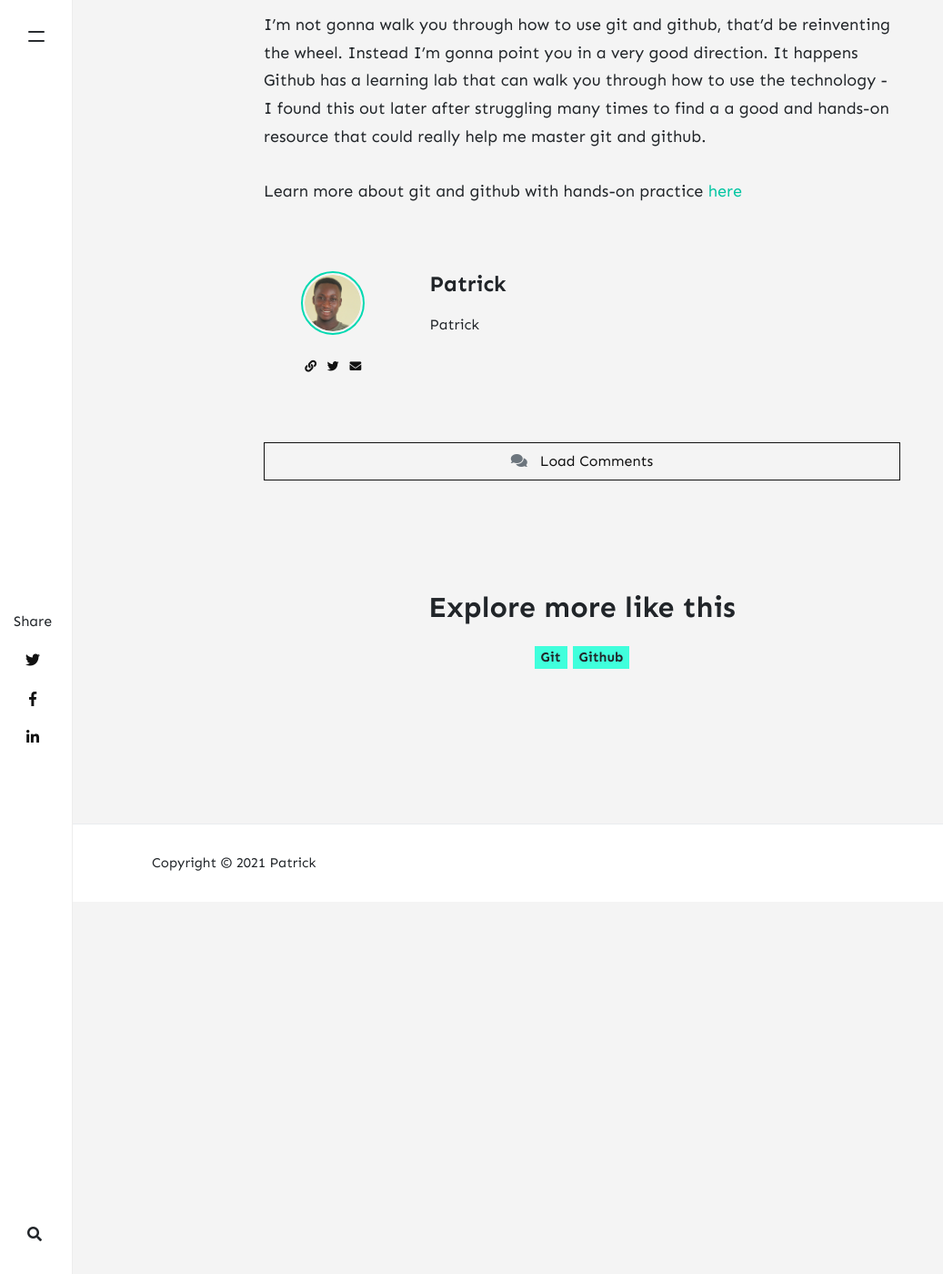
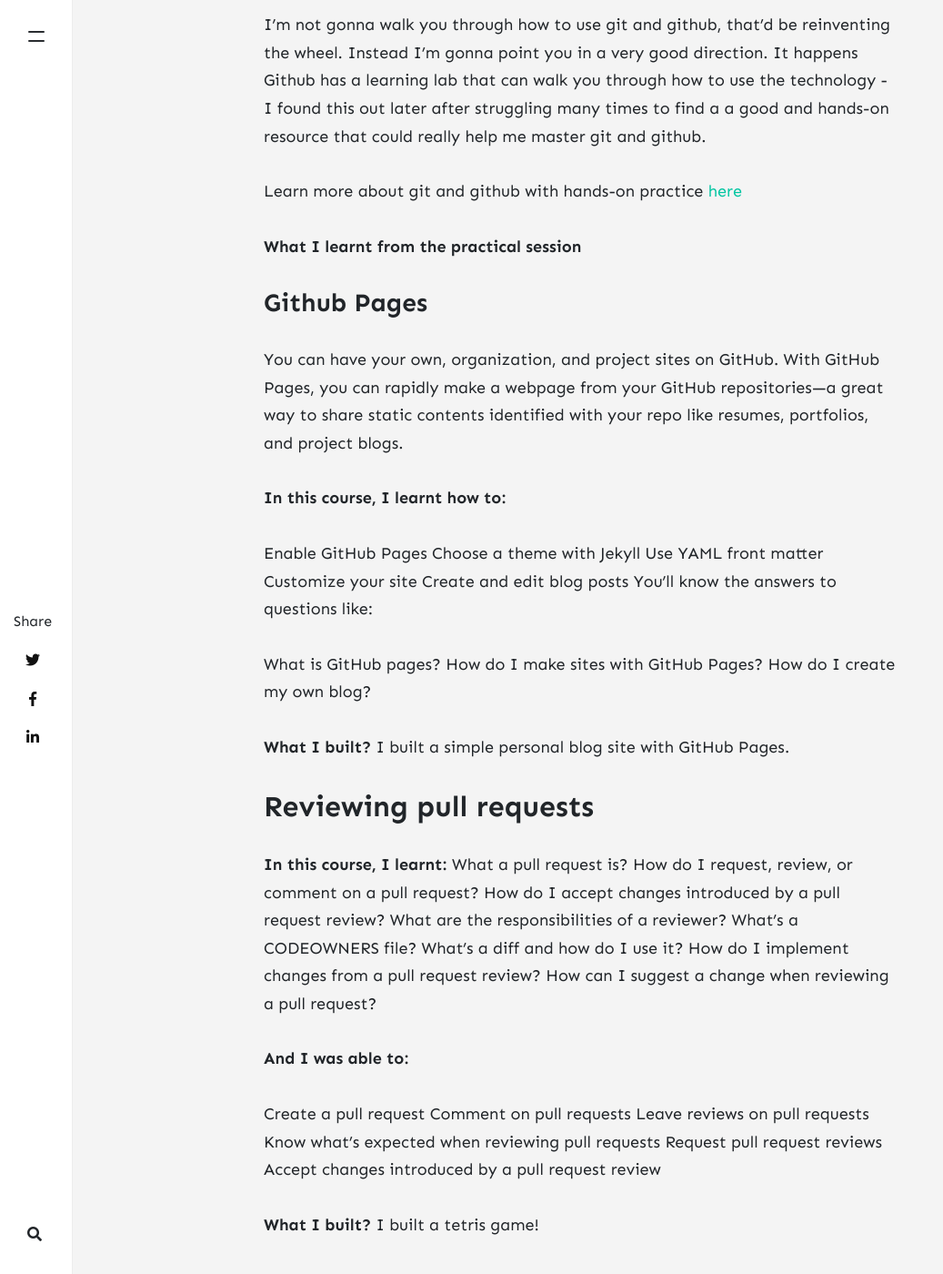
Before and after one commit to Dev-Path/briefcase, a Jekyll site: the page built from _posts/2021-08-24-git-and-github.md, in a window 1280 px wide and 1400 px high, scrolled down 1145 px. Shown: the whole window at 91% size, without its empty margins (0-1037 px from the left). Built offline with Jekyll 4.4.1, drawn with Linux system fonts in a browser that asks for light colours; nearby versions of some CDN libraries; comment, search, counter and statistics services are not loaded; before the commit the page ends 2136 px from its top, so only the background shows below that.

Commit message:
update post

```diff
--- a/_posts/2021-08-24-git-and-github.md
+++ b/_posts/2021-08-24-git-and-github.md
@@ -18,3 +18,50 @@
 It happens Github has a learning lab that can walk you through how to use the technology - I found this out later after struggling many times to find a a good and hands-on resource that could really help me master git and github.
 
 Learn more about git and github with hands-on practice [here](https://lab.github.com/githubtraining/first-week-on-github)
+
+**What I learnt from the practical session**
+
+### Github Pages
+
+You can have your own, organization, and project sites on GitHub. With GitHub Pages, you can rapidly make a webpage from your GitHub repositories—a great way to share static contents identified with your repo like resumes, portfolios, and project blogs.
+
+**In this course, I learnt how to:**
+
+Enable GitHub Pages
+Choose a theme with Jekyll
+Use YAML front matter
+Customize your site
+Create and edit blog posts
+You'll know the answers to questions like:
+
+What is GitHub pages?
+How do I make sites with GitHub Pages?
+How do I create my own blog?
+
+**What I built?**
+I built a simple personal blog site with GitHub Pages.
+
+
+## Reviewing pull requests
+
+**In this course, I learnt:**
+What a pull request is?
+How do I request, review, or comment on a pull request?
+How do I accept changes introduced by a pull request review?
+What are the responsibilities of a reviewer?
+What's a CODEOWNERS file?
+What's a diff and how do I use it?
+How do I implement changes from a pull request review?
+How can I suggest a change when reviewing a pull request?
+
+**And I was able to:**
+
+Create a pull request
+Comment on pull requests
+Leave reviews on pull requests
+Know what’s expected when reviewing pull requests
+Request pull request reviews
+Accept changes introduced by a pull request review
+
+**What I built?**
+I built a tetris game!
```
